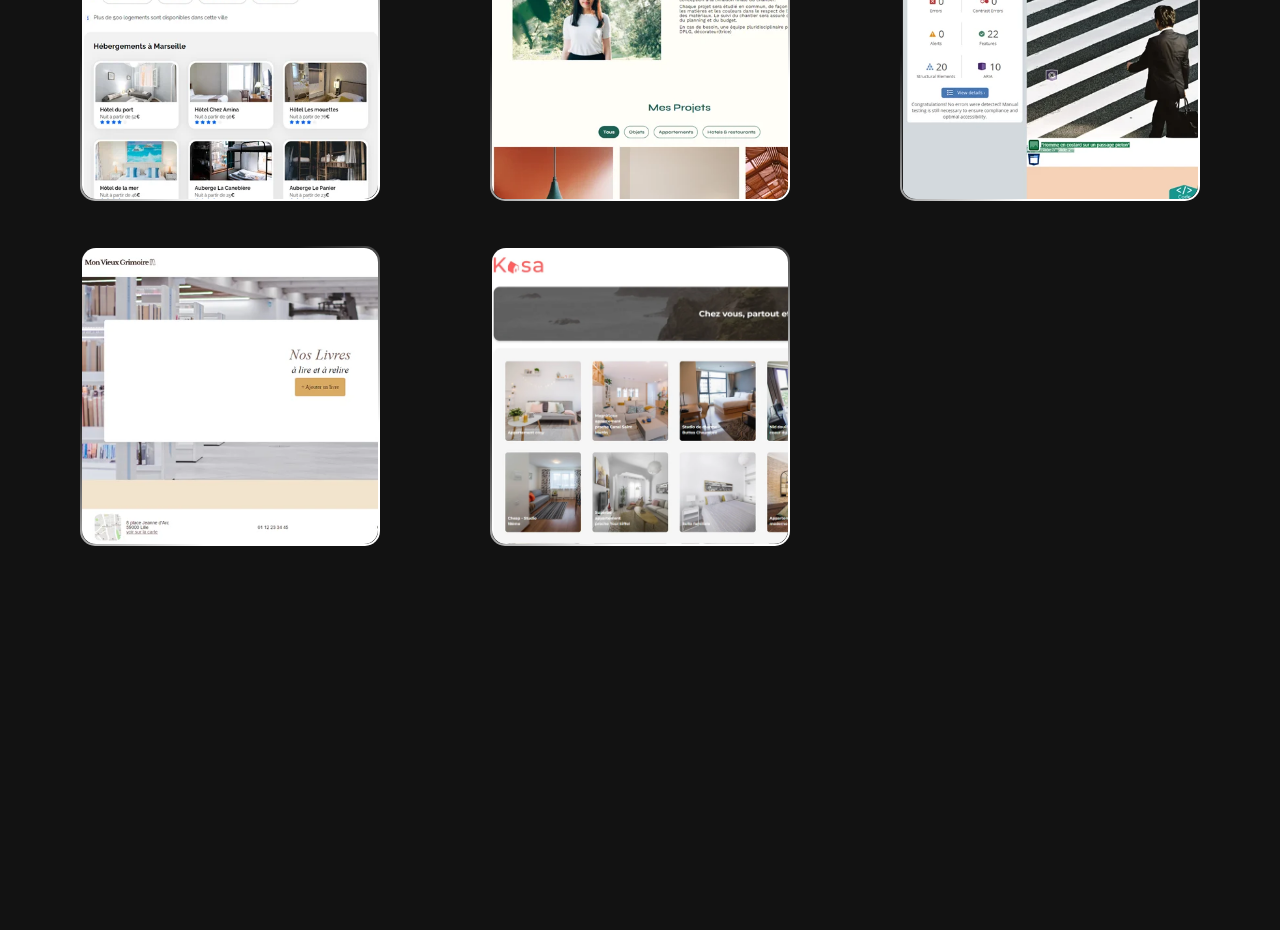
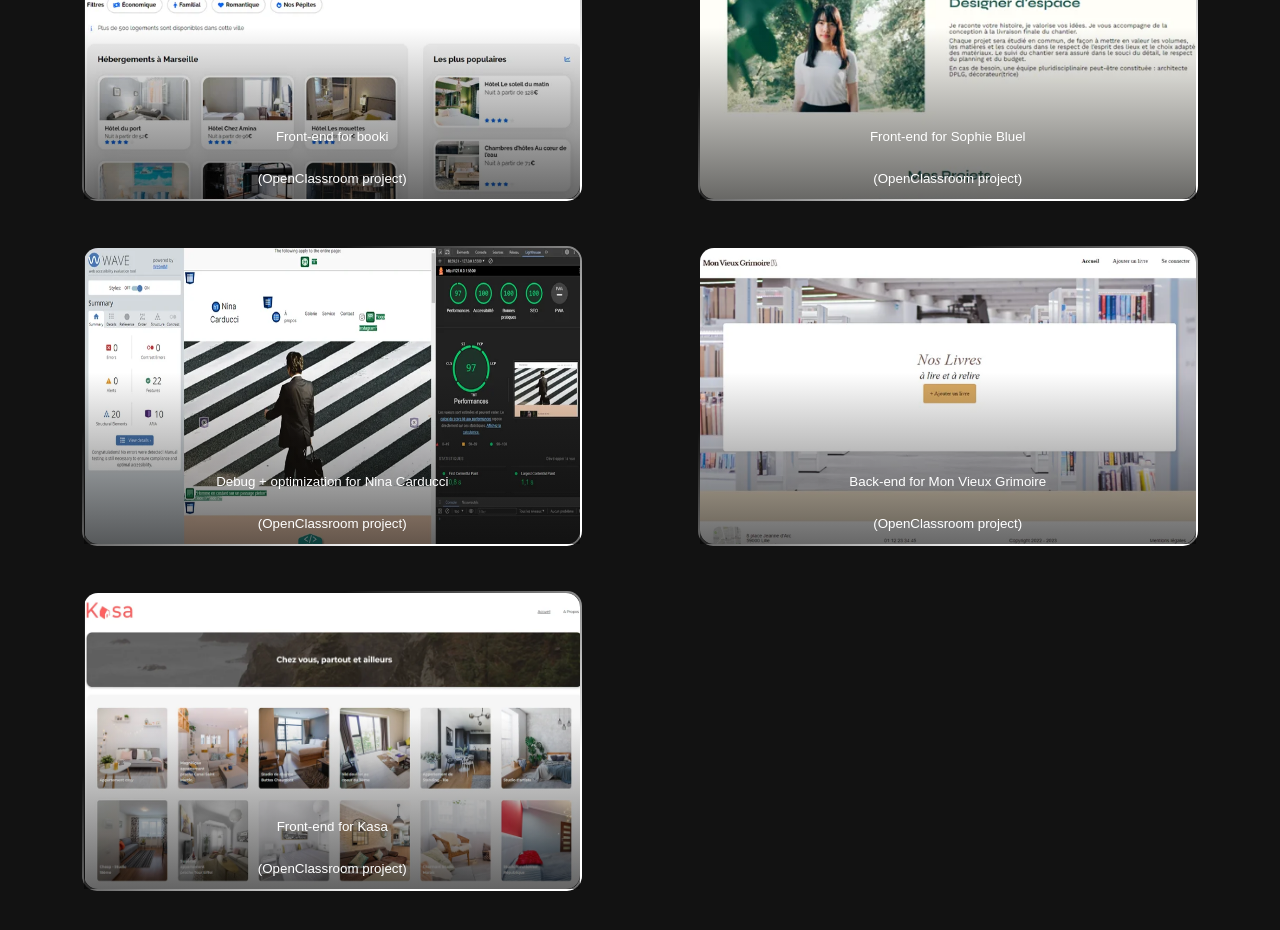
Before and after one commit to Crrux/Portfolio, a React (Vite) app: page / in a window 1280 px wide. Shown: the part 900-1830 px from the top of the page. Before the commit the page ends 1508 px from the top, so only its background shows below. Built offline with nearby package versions, Linux system fonts and the light colour scheme.

Commit message:
ajout project origin

```diff
--- a/public/assets/database.json
+++ b/public/assets/database.json
@@ -73,35 +73,40 @@
   ],
   "projects": [
     {
-      "name": "Front-end for booki (OpenClassroom project)",
+      "name": "Front-end for booki",
+      "origin": "(OpenClassroom project)",
       "imageURL": "/assets/projects_screenshots/booki.webp",
       "lienGithub": "https://github.com/Crrux/booki-starter-code",
       "description": "HTML / CSS discovery",
       "used": ["HTML", "CSS"]
     },
     {
-      "name": "Front-end for Sophie Bluel (OpenClassroom project)",
+      "name": "Front-end for Sophie Bluel",
+      "origin": "(OpenClassroom project)",
       "imageURL": "/assets/projects_screenshots/bluel.webp",
       "lienGithub": "https://github.com/Crrux/Portfolio-architecte-sophie-bluel",
       "description": "Javascript discovery",
       "used": ["HTML", "CSS", "Javascript"]
     },
     {
-      "name": "Debug + optimization for Nina Carducci (OpenClassroom project)",
+      "name": "Debug + optimization for Nina Carducci",
+      "origin": "(OpenClassroom project)",
       "imageURL": "/assets/projects_screenshots/carducci.webp",
       "lienGithub": "https://github.com/Crrux/nina-carducci.github.io",
       "description": "Debugging and optimization using Lighthouse and WAVE",
       "used": ["HTML", "CSS", "Javascript"]
     },
     {
-      "name": "Back-end for Mon Vieux Grimoire (OpenClassroom project)",
+      "name": "Back-end for Mon Vieux Grimoire",
+      "origin": "(OpenClassroom project)",
       "imageURL": "/assets/projects_screenshots/grimoire.webp",
       "lienGithub": "https://github.com/Crrux/P7-BackEnd",
       "description": "Implementation of an API and a database for “Mon Vieux Grimoire”.",
       "used": ["Javascript", "ExpressJS", "MongoDB"]
     },
     {
-      "name": "Front-end for Kasa (OpenClassroom project)",
+      "name": "Front-end for Kasa",
+      "origin": "(OpenClassroom project)",
       "imageURL": "/assets/projects_screenshots/kasa.webp",
       "lienGithub": "https://github.com/Crrux/kasa",
       "description": "Front-end developped with React",
--- a/src/components/modal_projects/_modal_projects.sass
+++ b/src/components/modal_projects/_modal_projects.sass
@@ -34,17 +34,24 @@
         justify-content: space-between
         align-items: flex-start
         margin-bottom: 2rem
-        &_GithubLogo
-            width: 2rem
-        button
-            height: fit-content
-            &:hover
-                animation: rotate-down 0.4s ease-in-out forwards
-        i
-            font-size: 2rem
-        h3
-            margin: 0
-            padding: 0
+        &_TitleContainer
+            display: flex
+            flex-direction: column
+            align-items: flex-start
+            justify-content: center
+            h3
+                margin: 0
+                padding: 0
+        &_LinksContainer
+            &_GithubLogo
+                width: 2rem
+            button
+                height: fit-content
+                &:hover
+                    animation: rotate-down 0.4s ease-in-out forwards
+                i
+                    font-size: 2rem
+
         div
             display: flex
             align-items: flex-start
@@ -55,7 +62,7 @@
     background: linear-gradient(#212121, #212121) padding-box, linear-gradient(145deg, transparent 35%,#FFF, #FFF) border-box
     background-size: 200% 100%
     border-radius: 15px
-    width: 300px
+    width: 500px
     height: 300px
     margin: auto auto 30px auto
     animation: HomeGradient 5s ease infinite
@@ -78,8 +85,24 @@
         padding: 0.3px
         overflow: hidden
         img
-            height: 100%
-
+            width: 500px
+            min-height: 300px
+    &_Title
+        position: absolute
+        top: 0
+        left: 0
+        width: 100%
+        height: 100%
+        z-index: 2
+        background: linear-gradient(180deg, rgba(255, 255, 255, 0.00) 0%, rgba(10, 10, 10, 0.00) 42%, rgba(4, 4, 4, 0.60) 99.99%, rgba(0, 0, 0, 0.90) 100%)
+        display: flex
+        flex-direction: column
+        justify-content: flex-end
+        align-items: center
+        div
+            p
+                margin: 0
+                padding: 0
     &_Hover
         position: absolute
         top: 0
@@ -91,7 +114,7 @@
         height: 100%
         width: 100%
         border-radius: 14px
-        z-index: 2
+        z-index: 3
         margin: 0
         padding: 0
         opacity: 0
--- a/src/components/modal_projects/modal_projects.jsx
+++ b/src/components/modal_projects/modal_projects.jsx
@@ -18,6 +18,10 @@ function ModalCmpnt({ project, dataLogos }) {
       <button className="Button_ModalProject" onClick={openModal}>
         <div className="Button_ModalProject_Background">
           <img src={project.imageURL} alt={`Image of ${project.name}`}></img>
+        </div>
+        <div className="Button_ModalProject_Title">
+          <p>{project.name}</p>
+          {project.origin ? <p>{project.origin}</p> : ""}
         </div>
         <div className="Button_ModalProject_Hover">
           <p>
@@ -49,8 +53,12 @@ function ModalCmpnt({ project, dataLogos }) {
         }}
       >
         <header className="Modal_Header">
-          <h3>{project.name}</h3>
-          <div>
+          <div className="Modal_Header_TitleContainer">
+            <h3>{project.name}</h3>
+            {project.origin ? <p>{project.origin}</p> : ""}
+          </div>
+
+          <div className="Modal_Header_LinksContainer">
             <a
               href={project.lienGithub}
               target="_blank"
@@ -58,10 +66,9 @@ function ModalCmpnt({ project, dataLogos }) {
             >
               <img
                 src={dataLogos.find((logo) => logo.title === "Github").URL}
-                className="Modal_Header_GithubLogo"
+                className="Modal_Header_LinksContainer_GithubLogo"
               />
             </a>
-
             <button onClick={closeModal} className="button_exit_modal">
               <i className="fa-solid fa-xmark"></i>
             </button>
--- a/src/components/project_card/_project_card.sass
+++ b/src/components/project_card/_project_card.sass
@@ -4,6 +4,6 @@
     width: 100%
     &_Cards
         display: grid
-        grid-template-columns: repeat(auto-fit, minmax(300px, 1fr))
+        grid-template-columns: repeat(auto-fit, minmax(500px, 1fr))
         margin-top: 20px
         gap: 15px
--- a/src/sass/index.css
+++ b/src/sass/index.css
@@ -313,7 +313,7 @@ button:active {
 }
 .Projects_Cards {
   display: grid;
-  grid-template-columns: repeat(auto-fit, minmax(300px, 1fr));
+  grid-template-columns: repeat(auto-fit, minmax(500px, 1fr));
   margin-top: 20px;
   gap: 15px;
 }
@@ -360,22 +360,28 @@ button:active {
   align-items: flex-start;
   margin-bottom: 2rem;
 }
-.Modal_Header_GithubLogo {
+.Modal_Header_TitleContainer {
+  display: flex;
+  flex-direction: column;
+  align-items: flex-start;
+  justify-content: center;
+}
+.Modal_Header_TitleContainer h3 {
+  margin: 0;
+  padding: 0;
+}
+.Modal_Header_LinksContainer_GithubLogo {
   width: 2rem;
 }
-.Modal_Header button {
+.Modal_Header_LinksContainer button {
   height: -moz-fit-content;
   height: fit-content;
 }
-.Modal_Header button:hover {
+.Modal_Header_LinksContainer button:hover {
   animation: rotate-down 0.4s ease-in-out forwards;
 }
-.Modal_Header i {
+.Modal_Header_LinksContainer button i {
   font-size: 2rem;
-}
-.Modal_Header h3 {
-  margin: 0;
-  padding: 0;
 }
 .Modal_Header div {
   display: flex;
@@ -388,7 +394,7 @@ button:active {
   background: linear-gradient(#212121, #212121) padding-box, linear-gradient(145deg, transparent 35%, #FFF, #FFF) border-box;
   background-size: 200% 100%;
   border-radius: 15px;
-  width: 300px;
+  width: 500px;
   height: 300px;
   margin: auto auto 30px auto;
   animation: HomeGradient 5s ease infinite;
@@ -416,7 +422,25 @@ button:active {
   overflow: hidden;
 }
 .Button_ModalProject_Background img {
+  width: 500px;
+  min-height: 300px;
+}
+.Button_ModalProject_Title {
+  position: absolute;
+  top: 0;
+  left: 0;
+  width: 100%;
   height: 100%;
+  z-index: 2;
+  background: linear-gradient(180deg, rgba(255, 255, 255, 0) 0%, rgba(10, 10, 10, 0) 42%, rgba(4, 4, 4, 0.6) 99.99%, rgba(0, 0, 0, 0.9) 100%);
+  display: flex;
+  flex-direction: column;
+  justify-content: flex-end;
+  align-items: center;
+}
+.Button_ModalProject_Title div p {
+  margin: 0;
+  padding: 0;
 }
 .Button_ModalProject_Hover {
   position: absolute;
@@ -429,7 +453,7 @@ button:active {
   height: 100%;
   width: 100%;
   border-radius: 14px;
-  z-index: 2;
+  z-index: 3;
   margin: 0;
   padding: 0;
   opacity: 0;
```
Also changed, not shown: 1 other file (tests, documents, lock files or other folders).
